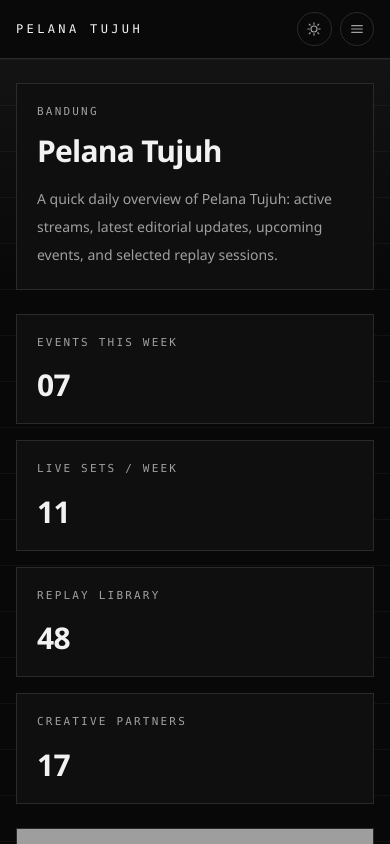
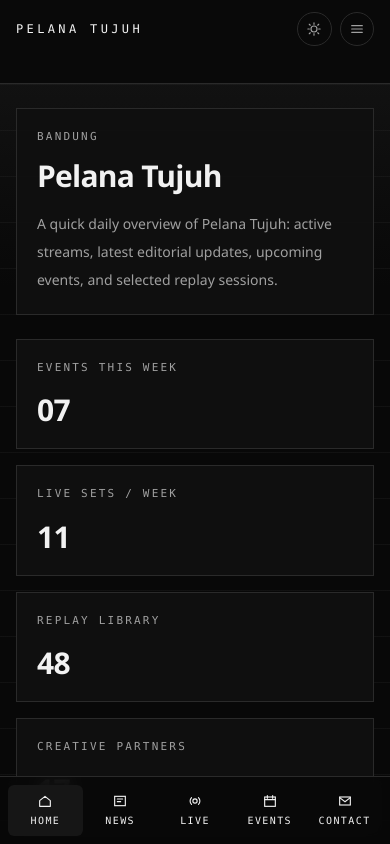
Before and after one commit to mridwannp/pelana7, a Next.js app: page / in a window 390 px wide. Shown: the top 844 px of the page. Built offline with nearby package versions, Linux system fonts and the light colour scheme; grey boxes are pictures that could not be loaded.

Commit message:
fixing sticky button

```diff
--- a/src/app/layout.tsx
+++ b/src/app/layout.tsx
@@ -3,6 +3,7 @@ import Script from "next/script";
 import "./globals.css";
 import { SiteHeader } from "@/components/site-header";
 import { SiteFooter } from "@/components/site-footer";
+import { SiteMobileNav } from "@/components/site-mobile-nav";
 
 export const metadata: Metadata = {
   title: "PELANA TUJUH",
@@ -36,6 +37,7 @@ export default function RootLayout({
         <SiteHeader />
         <div className="flex-1">{children}</div>
         <SiteFooter />
+        <SiteMobileNav />
       </body>
     </html>
   );
--- a/src/components/page-shell.tsx
+++ b/src/components/page-shell.tsx
@@ -9,7 +9,7 @@ type PageShellProps = {
 
 export function PageShell({ title, kicker, description, children }: PageShellProps) {
   return (
-    <main className="grid-overlay min-h-[calc(100vh-124px)]">
+    <main className="grid-overlay min-h-[calc(100vh-124px)] pb-24 md:pb-0">
       <div className="mx-auto flex w-full max-w-6xl flex-col gap-6 px-4 py-6 md:gap-8 md:px-10 md:py-10">
         <section className="surface-card p-5 md:p-8">
           <p className="mono-kicker">{kicker}</p>
--- a/src/components/site-header.tsx
+++ b/src/components/site-header.tsx
@@ -58,8 +58,13 @@ export function SiteHeader() {
         </div>
       </div>
 
-      {menuOpen && (
-        <nav className="border-t border-[var(--line)] px-4 py-3 md:hidden">
+      <div
+        className={`grid transition-all duration-300 ease-out md:hidden ${
+          menuOpen ? "grid-rows-[1fr] opacity-100" : "grid-rows-[0fr] opacity-0"
+        }`}
+        aria-hidden={!menuOpen}
+      >
+        <nav className="overflow-hidden border-t border-[var(--line)] px-4 py-3">
           <div className="mx-auto grid w-full max-w-6xl grid-cols-2 gap-2">
             {navItems.map((item) => {
               const isActive = pathname === item.href;
@@ -80,7 +85,7 @@ export function SiteHeader() {
             })}
           </div>
         </nav>
-      )}
+      </div>
     </header>
   );
 }
--- /dev/null
+++ b/src/components/site-mobile-nav.tsx
@@ -0,0 +1,84 @@
+"use client";
+
+import Link from "next/link";
+import { usePathname } from "next/navigation";
+
+const quickNav = [
+  {
+    href: "/",
+    label: "Home",
+    icon: (
+      <svg viewBox="0 0 24 24" className="h-4 w-4" fill="none" aria-hidden="true">
+        <path d="M4 11.5L12 5l8 6.5V20H4v-8.5z" stroke="currentColor" strokeWidth="1.7" strokeLinejoin="round" />
+      </svg>
+    ),
+  },
+  {
+    href: "/news",
+    label: "News",
+    icon: (
+      <svg viewBox="0 0 24 24" className="h-4 w-4" fill="none" aria-hidden="true">
+        <rect x="4" y="5" width="16" height="14" stroke="currentColor" strokeWidth="1.7" />
+        <path d="M8 9h8M8 13h5" stroke="currentColor" strokeWidth="1.7" strokeLinecap="round" />
+      </svg>
+    ),
+  },
+  {
+    href: "/live",
+    label: "Live",
+    icon: (
+      <svg viewBox="0 0 24 24" className="h-4 w-4" fill="none" aria-hidden="true">
+        <circle cx="12" cy="12" r="3.2" stroke="currentColor" strokeWidth="1.7" />
+        <path d="M6.8 6.8a7.4 7.4 0 0 0 0 10.4M17.2 6.8a7.4 7.4 0 0 1 0 10.4" stroke="currentColor" strokeWidth="1.7" strokeLinecap="round" />
+      </svg>
+    ),
+  },
+  {
+    href: "/events",
+    label: "Events",
+    icon: (
+      <svg viewBox="0 0 24 24" className="h-4 w-4" fill="none" aria-hidden="true">
+        <rect x="4" y="6" width="16" height="14" stroke="currentColor" strokeWidth="1.7" />
+        <path d="M4 10h16M8 4v4M16 4v4" stroke="currentColor" strokeWidth="1.7" strokeLinecap="round" />
+      </svg>
+    ),
+  },
+  {
+    href: "/contact",
+    label: "Contact",
+    icon: (
+      <svg viewBox="0 0 24 24" className="h-4 w-4" fill="none" aria-hidden="true">
+        <path d="M4 7l8 6 8-6" stroke="currentColor" strokeWidth="1.7" strokeLinecap="round" />
+        <rect x="4" y="6" width="16" height="12" stroke="currentColor" strokeWidth="1.7" />
+      </svg>
+    ),
+  },
+];
+
+export function SiteMobileNav() {
+  const pathname = usePathname();
+
+  return (
+    <nav className="fixed inset-x-0 bottom-0 z-40 border-t border-[var(--line)] bg-[color-mix(in_oklab,var(--background)_90%,transparent)] backdrop-blur md:hidden">
+      <div className="mx-auto grid w-full max-w-6xl grid-cols-5 px-2 py-2">
+        {quickNav.map((item) => {
+          const isActive = pathname === item.href;
+          return (
+            <Link
+              key={item.href}
+              href={item.href}
+              className={`flex flex-col items-center gap-1 rounded-md px-2 py-2 text-[10px] uppercase tracking-[0.14em] transition ${
+                isActive
+                  ? "bg-[var(--surface-alt)] text-[var(--foreground)]"
+                  : "text-[var(--muted)]"
+              }`}
+            >
+              {item.icon}
+              <span className="font-mono">{item.label}</span>
+            </Link>
+          );
+        })}
+      </div>
+    </nav>
+  );
+}
```
